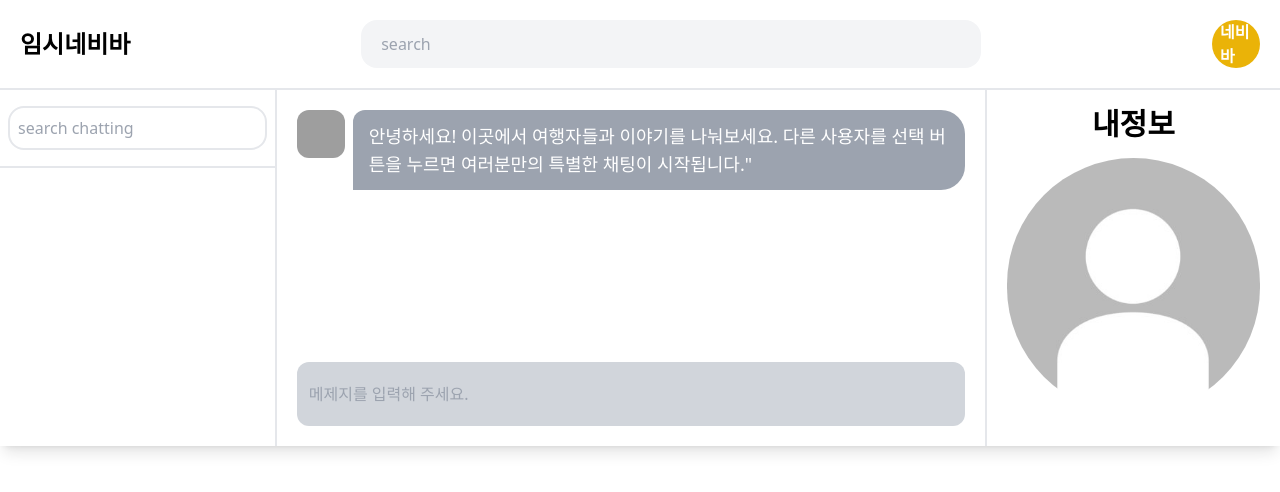
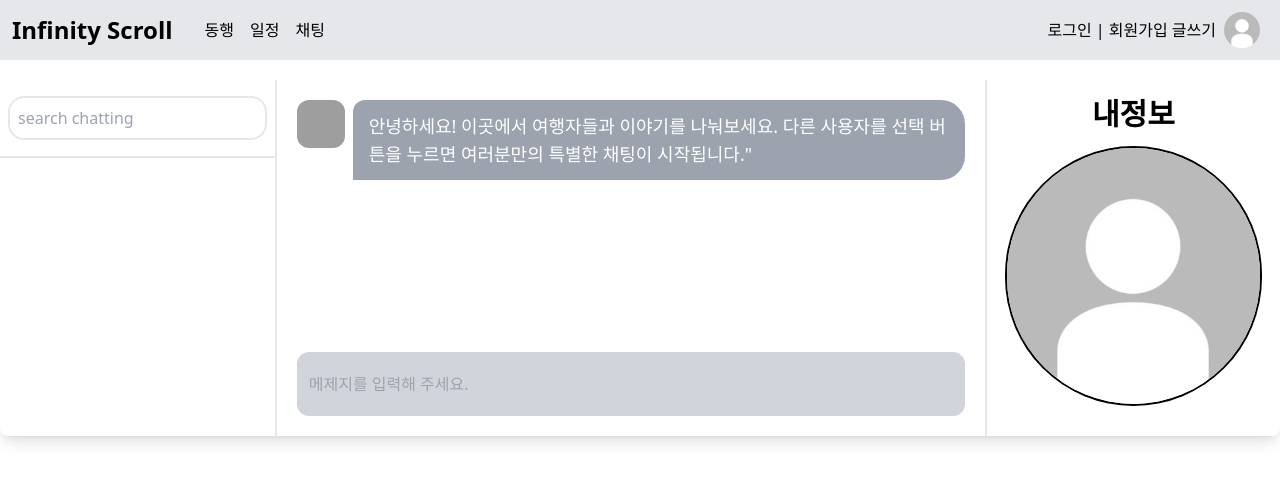
Before and after one commit to Infinity-Scroll/Infinity_Travel_FE, a website: page pages/chat.html in a window 1280 px wide. Drawn offline with nearby package versions, Linux system fonts and the light colour scheme; no server answers; grey boxes are pictures that could not be loaded.

Commit message:
🩹채팅, 내프로필 네비바 적용

```diff
--- a/pages/chat.html
+++ b/pages/chat.html
@@ -9,24 +9,38 @@
   <script src="https://cdn.tailwindcss.com"></script>
   <link rel="stylesheet" href="../dist/output.css" />
   <link rel="stylesheet" href="../public/css/chat.css">
+  <script src="../public/js/navbar.js"></script>
 </head>
 
 <body>
-  <!-- 임시 네비바 -->
-  <div class="container mx-auto rounded-lg shadow-lg">
-    <div class="flex items-center justify-between border-b-2 bg-white px-5 py-5">
-      <div class="text-2xl font-semibold">임시네비바</div>
-      <div class="w-1/2">
-        <input type="text" name="" id="" placeholder="search" class="w-full rounded-2xl bg-gray-100 px-5 py-3" />
+
+  <header class="fixed left-0 right-0 top-0 z-50 bg-gray-200 p-3">
+    <nav class="flex items-center justify-between">
+      <div class="logo">
+        <a class="font-bold text-2xl" href="./index.html">Infinity Scroll</a>
       </div>
-      <div class="flex h-12 w-12 items-center justify-center rounded-full bg-yellow-500 p-2 font-semibold text-white">
-        네비바
+      <ul class="ml-8 flex space-x-4">
+        <li><a href="./companion.html">동행</a></li>
+        <li><a href="./planner.html">일정</a></li>
+        <li><a href="./chat.html">채팅</a></li>
+      </ul>
+      <div class="login-icons ml-auto">
+        <a class="mypagebutton hidden" href="./profile.html">마이페이지</a>
+        <a class="loginbutton" href="./login.html">로그인</a>
+        <a class="logoutbutton hidden" href="">로그아웃</a>
+        <span> | </span>
+        <a class="signupbutton" href="./signup.html">회원가입</a>
+        <a href="">글쓰기</a>
       </div>
+      <div><img class="nav-profile-image h-9 w-9 rounded-full mx-2 " src="../public/img/default_profile.jpg" alt="">
       </div>
+    </nav>
+  </header>
+  <div class="mt-20"></div>
   <!-- 네비바 -->
 
   <!-- Chatting -->
-    <div class="flex max-h-[700px] flex-row justify-between bg-white">
+  <div class="container rounded-lg shadow-lg flex max-h-[600px] flex-row justify-between bg-white">
     <div class="roomlist">
       <div class="border-b-2 px-2 py-4">
         <input type="text" placeholder="search chatting"
@@ -38,8 +52,7 @@
     <div class="message flex w-full flex-col justify-between overflow-y-auto px-5">
       <div class="chat-message mt-5 flex flex-col">
         <div class="flex justify-start">
-            <img src="https://source.unsplash.com/vpOeXr5wmR4/600x600" class="h-12 w-12 rounded-xl object-cover"
-              alt="" />
+          <img src="https://source.unsplash.com/vpOeXr5wmR4/600x600" class="h-12 w-12 rounded-xl object-cover" alt="" />
           <div class="otherusermessage text-lg">
             안녕하세요! 이곳에서 여행자들과 이야기를 나눠보세요. 다른 사용자를 선택 버튼을 누르면 여러분만의 특별한
             채팅이 시작됩니다."
@@ -56,7 +69,8 @@
     <div class="w-2/5 border-l-2 px-5">
       <div class="flex flex-col">
         <div class="py-4 text-center text-3xl font-semibold">내정보</div>
-          <img src="../public/img/default_profile.jpg" class="profile_img h-64 rounded-full object-cover" alt="" />
+        <img src="../public/img/default_profile.jpg"
+          class="profile_img h-64 rounded-full object-cover ring-2 ring-black" alt="" />
         <div class="nickname py-4 text-lg font-semibold"></div>
         <div class="introduction font-light"></div>
       </div>
```
Also changed, not shown: pages/profile.html (+12 -5 lines). Lines whose indentation alone changed are shown as unchanged.
